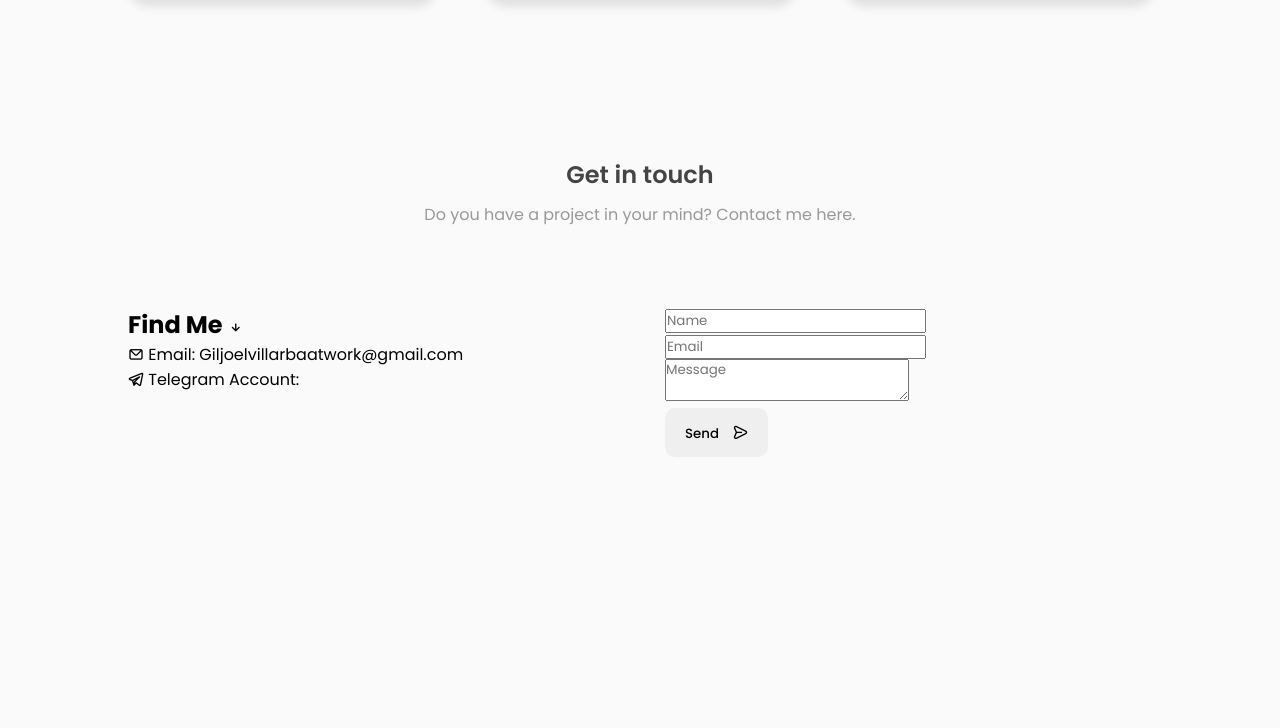
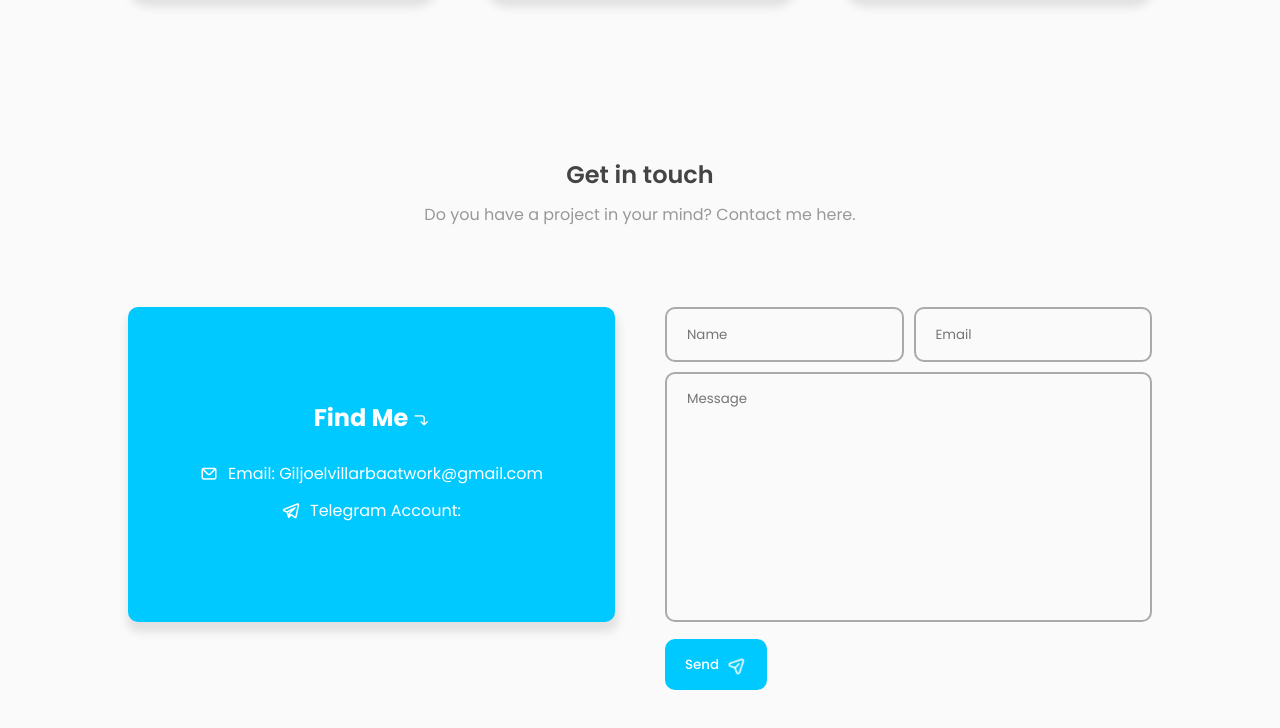
Before and after one commit to FakeDoctor22/FakeDoctor22.github.io, a plain HTML site: page index.html in a window 1280 px wide. Shown: the part 1911-2639 px from the top of the page. Before the commit the page ends 2576 px from the top, so only its background shows below. Drawn offline with nearby package versions, Linux system fonts and the light colour scheme.

Commit message:
June 13,2024 9:14am

```diff
--- a/assets/css/styles.css
+++ b/assets/css/styles.css
@@ -371,7 +371,7 @@ h3{
     font-size: 15px;
     color: #777;
 }
-.project-box::after{
+.project-box::after, .contact-info::after{
     content: "";
     position: absolute;
     bottom: -100%;
@@ -381,7 +381,8 @@ h3{
     transition: .4s;
     z-index: 1;
 }
-.project-box:hover.project-box::after{
+.project-box:hover.project-box::after,
+.contact-info:hover.contact-info::after{
     bottom: 0;
 }
 .project-box:hover.project-box i,
@@ -389,6 +390,91 @@ h3{
 .project-box:hover.project-box>label{
     color: var(--color-white);
     z-index: 2;
+}
+
+/* contact box */
+.contact-info{
+    position: relative;
+    display: flex;
+    flex-direction: column;
+    justify-content: center;
+    align-items: center;
+    padding: 20px 30px;
+    width: 100%;
+    height: 315px;
+    background: var(--second-color);
+    border-radius: 10px;
+    box-shadow: 1px 8px 10px 2px var(--first-shadow-color);
+    overflow: hidden;
+}
+.contact-info>h2{
+    color: var(--color-white);
+    margin-bottom: 20px;
+}
+.contact-info>p{
+    display: flex;
+    align-items: center;
+    gap: 10px;
+    color: var(--color-white);
+    margin-block: 5px;
+}
+.contact-info p>i{
+    font-size: 18px;
+}
+.contact-info::after{
+    background: var(--color-white);
+}
+.contact-info:hover.contact-info h2,
+.contact-info:hover.contact-info p,
+.contact-info:hover.contact-info i{
+    color: #777;
+    z-index: 2;
+}
+
+/* contact form */
+.form-control{
+    display: flex;
+    flex-direction: column;
+    gap: 10px;
+    width: 100%;
+}
+.form-inputs{
+    display: flex;
+    gap: 10px;
+    width: 100%;
+}
+.input-field{
+    width: 50%;
+    height: 55px;
+    background: transparent;
+    border: 2px solid #AAA;
+    border-radius: 10px;
+    padding-inline: 20px;
+    outline: none;
+}
+textarea{
+    width: 100%;
+    height: 250px;
+    background: transparent;
+    border: 2px solid #AAA;
+    border-radius: 10px;
+    padding: 15px 20px;
+    outline: none;
+    resize: none;
+}
+.form-button>.btn{
+    display: flex;
+    align-items: center;
+    justify-content: center;
+    background: var(--second-color);
+    color: var(--color-white);
+}
+.form-button>.btn:hover{
+    background: #00B5E7;
+}
+.form-button i{
+    font-size: 18px;
+    rotate: -45deg;
 }
 
 /* media query == 1024px / responsive */
--- a/index.html
+++ b/index.html
@@ -175,7 +175,7 @@
                     <div class="row">
                         <div class="col">
                             <div class="contact-info">
-                                <h2>Find Me <i class="uil uil-arrow-down"></i></h2>
+                                <h2>Find Me <i class="uil uil-corner-right-down"></i></h2>
                                 <p><i class="uil uil-envelope"></i> Email: Giljoelvillarbaatwork@gmail.com</p>
                                 <p><i class="uil uil-telegram-alt"></i> Telegram Account:</p>
                             </div>
```
